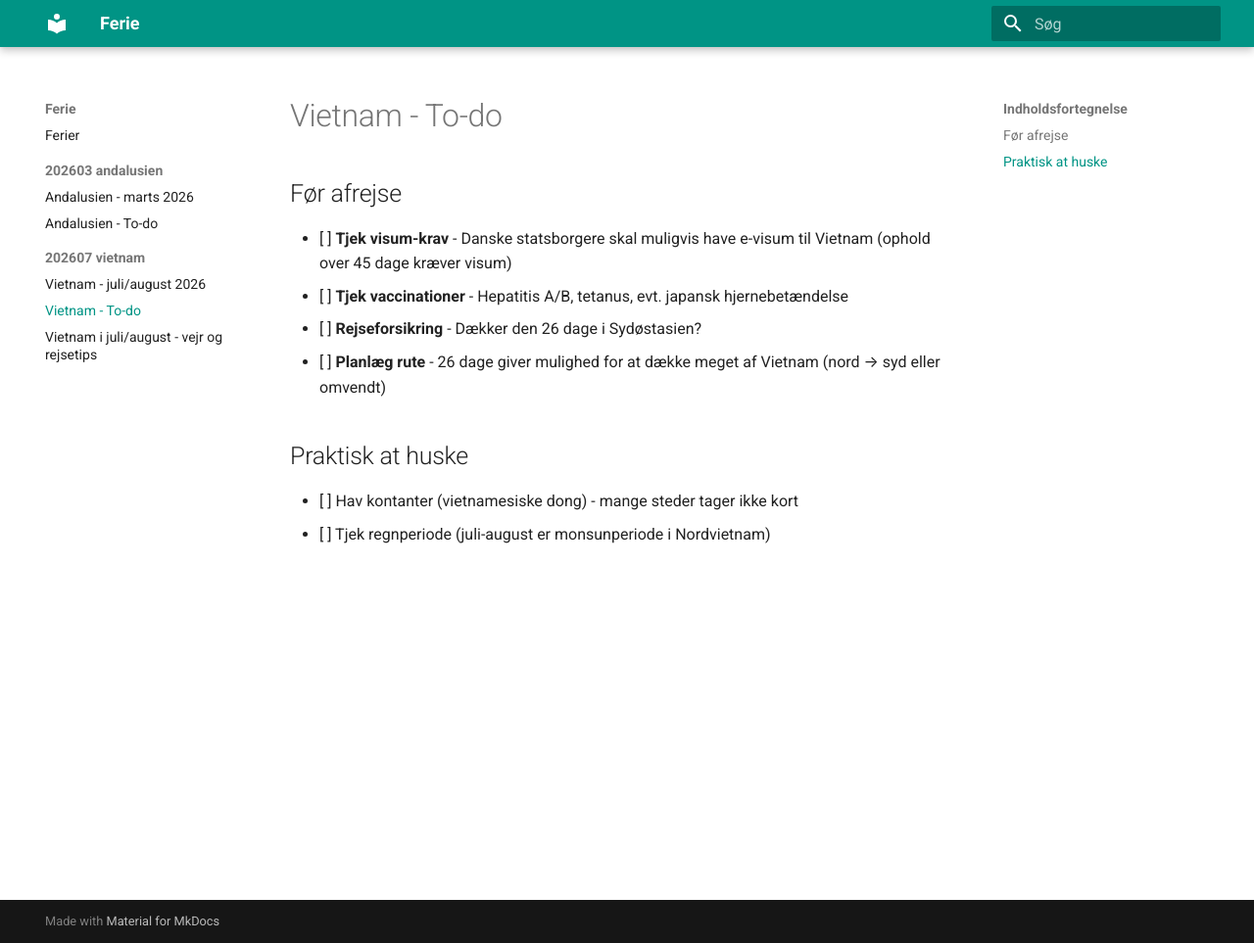
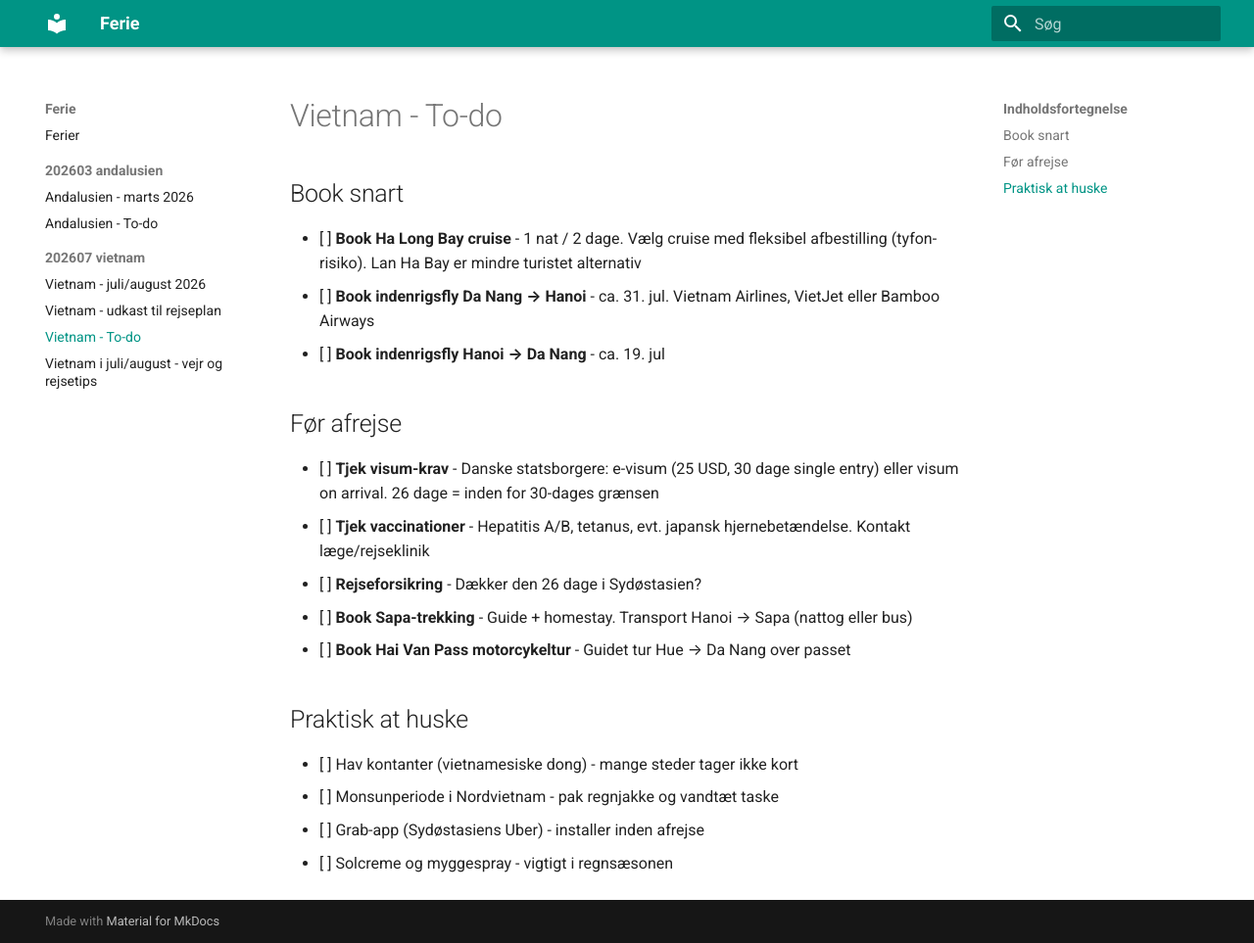
Before and after one commit to larsgam/Ferie, an MkDocs documentation site: the page built from docs/202607-vietnam/todo.md, in a window 1280 px wide and 963 px high. Shown: the whole window at 98% size. Built offline with MkDocs 1.6.1 and Material for MkDocs 9.7.7, drawn with Linux system fonts in a browser that asks for light colours.

Commit message:
Move draft itineraries to separate rejseplan-draft.md
Keep index.md for confirmed info only. Draft plans (Plan A: nord+central,
Plan B: nord→syd) with day-by-day schedule and comparison in rejseplan-draft.md.

Co-Authored-By: Claude Opus 4.6 <noreply@anthropic.com>

```diff
--- a/docs/202607-vietnam/todo.md
+++ b/docs/202607-vietnam/todo.md
@@ -1,13 +1,22 @@
 # Vietnam - To-do
+
+## Book snart
+
+- [ ] **Book Ha Long Bay cruise** - 1 nat / 2 dage. Vælg cruise med fleksibel afbestilling (tyfon-risiko). Lan Ha Bay er mindre turistet alternativ
+- [ ] **Book indenrigsfly Da Nang → Hanoi** - ca. 31. jul. Vietnam Airlines, VietJet eller Bamboo Airways
+- [ ] **Book indenrigsfly Hanoi → Da Nang** - ca. 19. jul
 
 ## Før afrejse
 
-- [ ] **Tjek visum-krav** - Danske statsborgere skal muligvis have e-visum til Vietnam (ophold over 45 dage kræver visum)
-- [ ] **Tjek vaccinationer** - Hepatitis A/B, tetanus, evt. japansk hjernebetændelse
+- [ ] **Tjek visum-krav** - Danske statsborgere: e-visum (25 USD, 30 dage single entry) eller visum on arrival. 26 dage = inden for 30-dages grænsen
+- [ ] **Tjek vaccinationer** - Hepatitis A/B, tetanus, evt. japansk hjernebetændelse. Kontakt læge/rejseklinik
 - [ ] **Rejseforsikring** - Dækker den 26 dage i Sydøstasien?
-- [ ] **Planlæg rute** - 26 dage giver mulighed for at dække meget af Vietnam (nord → syd eller omvendt)
+- [ ] **Book Sapa-trekking** - Guide + homestay. Transport Hanoi → Sapa (nattog eller bus)
+- [ ] **Book Hai Van Pass motorcykeltur** - Guidet tur Hue → Da Nang over passet
 
 ## Praktisk at huske
 
 - [ ] Hav kontanter (vietnamesiske dong) - mange steder tager ikke kort
-- [ ] Tjek regnperiode (juli-august er monsunperiode i Nordvietnam)
+- [ ] Monsunperiode i Nordvietnam - pak regnjakke og vandtæt taske
+- [ ] Grab-app (Sydøstasiens Uber) - installer inden afrejse
+- [ ] Solcreme og myggespray - vigtigt i regnsæsonen
```
Also changed, not shown: docs/202607-vietnam/index.md (+2 -10 lines), docs/202607-vietnam/rejseplan-draft.md (added, +126 -0 lines), docs/202607-vietnam/vejr-og-rejsetips.md (+0 -19 lines).
